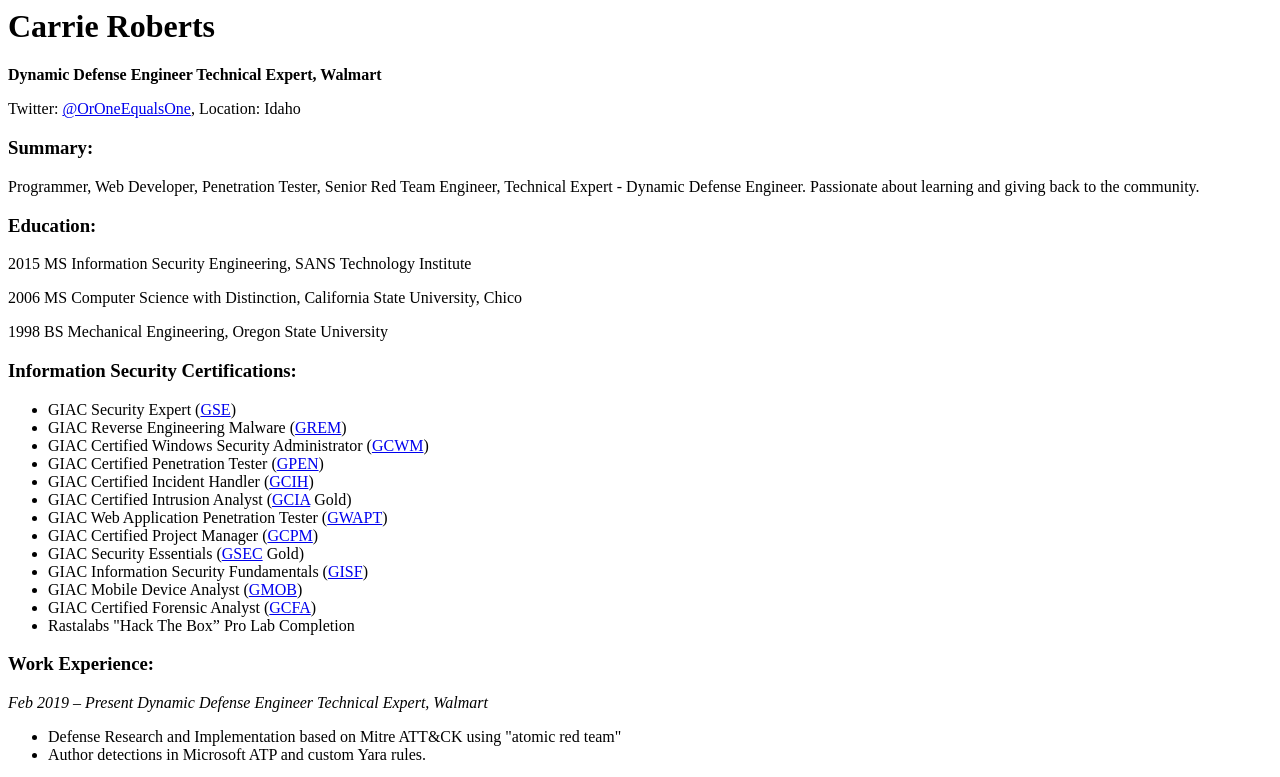
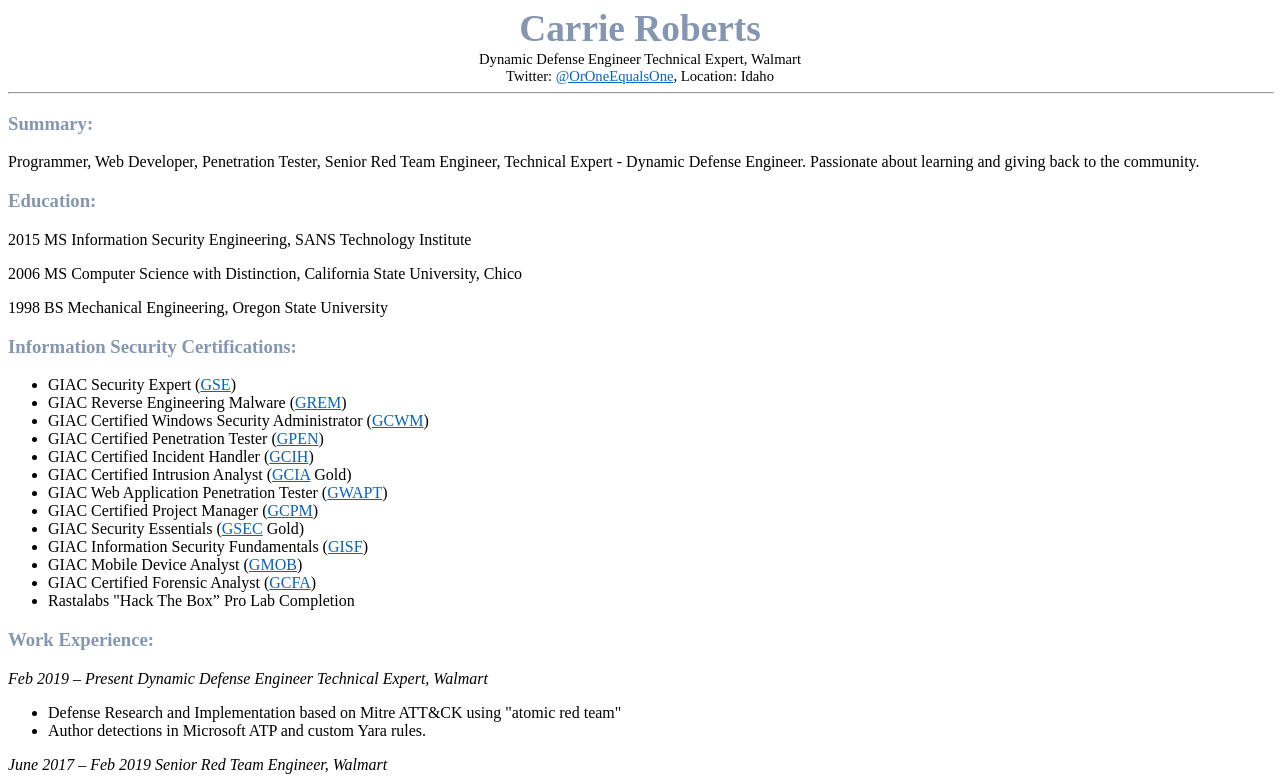
Before and after one commit to clr2of8/clr2of8.github.io, a plain HTML site: page index.html in a window 1280 px wide. Shown: the top 777 px of the page. Drawn offline with Linux system fonts and the light colour scheme.

Commit message:
adding my resume

```diff
--- a/index.html
+++ b/index.html
@@ -1,7 +1,45 @@
+<html>
+
+<head>
+<meta http-equiv=Content-Type content="text/html; charset=windows-1252">
+<meta name=Generator content="Microsoft Word 15 (filtered)">
+<style>
+ p.MsoNormal, li.MsoNormal, div.MsoNormal
+	{margin-top:0in;
+	margin-right:0in;
+	margin-bottom:10.0pt;
+	margin-left:0in;
+	line-height:115%;
+	font-size:11.0pt;
+	font-family:"Calibri",sans-serif;}
+  h3
+	{color:#8496B0;}
+</style>
+</head>
 <body>
-    <h1><strong>Carrie Roberts</strong></h1>
-    <p><strong>Dynamic Defense Engineer Technical Expert, Walmart</strong></p>
-    <p>Twitter: <a href="https://twitter.com/oroneequalsone?lang=en">@OrOneEqualsOne</a>, Location: Idaho</p>
+<body lang=EN-US link="#0563C1" vlink="#954F72">
+
+<div class=WordSection1>
+
+<p class=MsoNormal align=center style='margin-bottom:0in;margin-bottom:.0001pt;
+text-align:center'><b><span style='font-size:28.0pt;line-height:115%;
+font-family:"Times New Roman",serif;color:#8496B0'>Carrie Roberts</span></b></p>
+
+<p class=MsoNormal align=center style='margin-bottom:0in;margin-bottom:.0001pt;
+text-align:center'><span style='font-family:"Times New Roman",serif'>Dynamic Defense Engineer Technical Expert, Walmart</span></p>
+
+<p class=MsoNormal align=center style='margin-bottom:0in;margin-bottom:.0001pt;
+text-align:center'><span style='font-family:"Times New Roman",serif'>Twitter: </span><a
+href="https://twitter.com/oroneequalsone?lang=en"><span style='font-family:
+"Times New Roman",serif'>@OrOneEqualsOne</span></a><span style='font-family:
+"Times New Roman",serif'>, Location: Idaho</span></p>
+
+<div class=MsoNormal align=center style='margin-bottom:0in;margin-bottom:.0001pt;
+text-align:center'><span style='font-family:"Times New Roman",serif;color:#8496B0'>
+
+<hr size=2 width="100%" align=center>
+
+</span></div>
     <h3><strong>Summary:</strong></h3>
     <p>Programmer, Web Developer, Penetration Tester, Senior Red Team Engineer, Technical Expert - Dynamic Defense Engineer. Passionate about learning and giving back to the community.</p>
     <h3><strong>Education:</strong></h3>
@@ -123,3 +161,4 @@
         <li>Secure Coding (SANS - no longer offered)</a></li>
     </ul>
 </body>
+</html>
```
